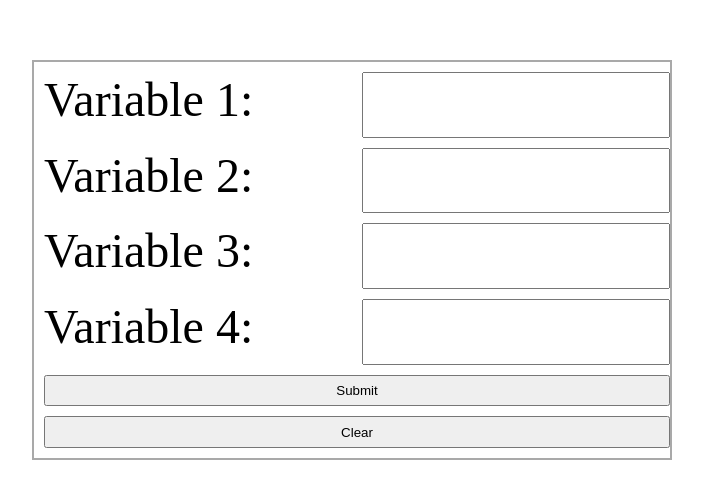
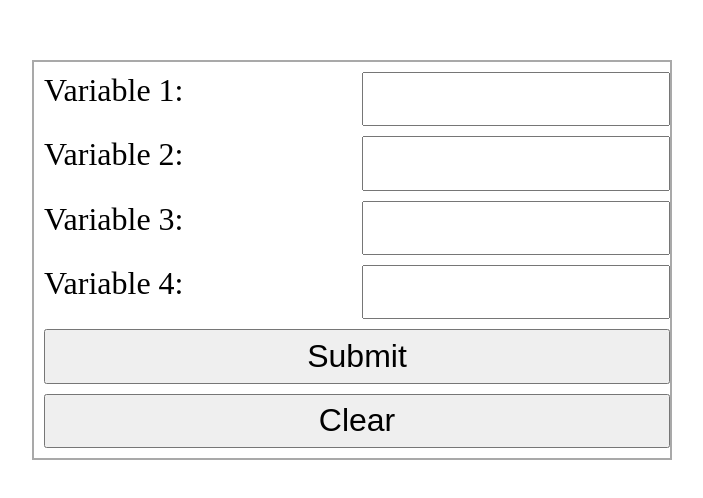
Before and after one commit to nemya9066/meter, a plain HTML site: page index.html in a window 1280 px wide. Shown: the part 140-638 px from the top of the page, without its empty margins (288-991 px from the left). Drawn offline with Linux system fonts and the light colour scheme.

Commit message:
not important

```diff
--- a/style.scss
+++ b/style.scss
@@ -24,6 +24,6 @@ button{
 	grid-column: 1/3;
 }
 
-label {
-	font-size: 3em;
+label,button,input {
+	font-size: 2em;
 }
```
Also changed, not shown: style.css.
